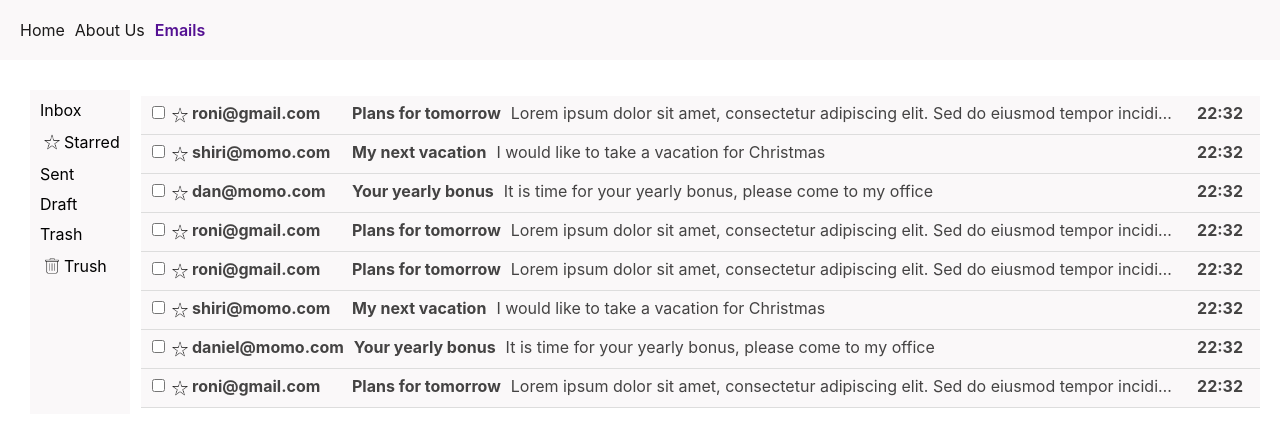
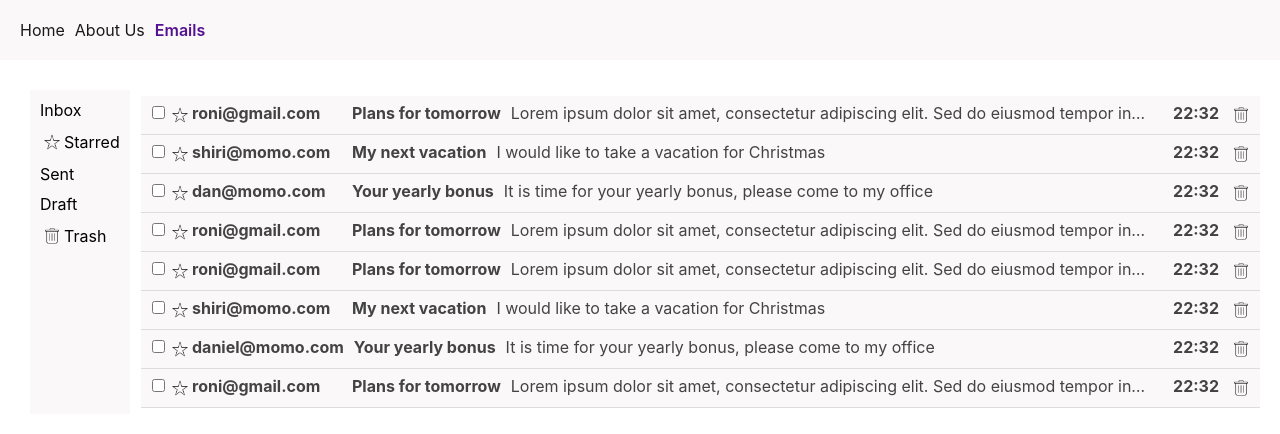
Before and after one commit to saritgalanos/misterEmail, a React (Vite) app: page /#/emails in a window 1280 px wide. Shown: the top 434 px of the page. Built offline with nearby package versions, Linux system fonts and the light colour scheme.

Commit message:
change filer to side panel

```diff
--- a/src/assets/css/cmps/email-preview.css
+++ b/src/assets/css/cmps/email-preview.css
@@ -22,16 +22,16 @@
 .email-preview .from,
 .email-preview .sent-at {
     margin-right: 10px;
-    font-weight: bold;
+    /* font-weight: bold; */
+}
+.email-not-read {
+    font-weight:bold;
+
 }
 
 .email-preview .from {
     min-width: 150px; /* Set a minimum width for the "From" field */
     max-width: 200px; /* Set a maximum width for the "From" field */
-}
-
-.email-preview .subject {
-    margin-right: 10px;
 }
 
 .email-body {
--- a/src/assets/css/cmps/email-filter.css
+++ b/src/assets/css/cmps/side-panel-filter.css
@@ -1,4 +1,4 @@
-.email-filter {
+.side-panel-filter {
     margin:10px;
     background: #faf8f9;
     min-width: 100px;
--- a/src/assets/css/index.css
+++ b/src/assets/css/index.css
@@ -12,4 +12,4 @@
 @import "./cmps/app-header.css";
 @import "./cmps/email-preview.css";
 @import "./cmps/email-list.css";
-@import "./cmps/email-filter.css";
+@import "./cmps/side-panel-filter.css";
--- a/src/cmps/EmailList.jsx
+++ b/src/cmps/EmailList.jsx
@@ -11,7 +11,7 @@ export function EmailList({ emails, onRemoveEmail, onStar }) {
             {emails.map(email =>
                 <li  key={email.id}>
 
-                    <EmailPreview email={email} onStar={onStar} />
+                    <EmailPreview email={email} onStar={onStar} onRemoveEmail={onRemoveEmail}/>
 
                 </li>
             )}
--- a/src/cmps/EmailPreview.jsx
+++ b/src/cmps/EmailPreview.jsx
@@ -3,7 +3,7 @@ import { Component, useEffect, useState } from "react"
 import { emailService } from "../services/email.service";
 import { utilService } from "../services/util.service";
 
-export function EmailPreview({ email, onStar }) {
+export function EmailPreview({ email, onStar, onRemoveEmail }) {
 
     const [isStar, setIsStar] = useState(email.isStarred)
 
@@ -11,6 +11,8 @@ export function EmailPreview({ email, onStar }) {
         setIsStar(!isStar)
         onStar(email.id)
     }
+
+    const emailReadClass = email.isRead ? '' : 'email-not-read'
 
       return (
 
@@ -20,12 +22,12 @@ export function EmailPreview({ email, onStar }) {
             </label>
             <img className="icon" onClick={() => OnstarPreview()} src={utilService.getStarIconUrl(isStar)} />
             <Link className="email-line" to={`/email/${email.id}`}>
-                <div className="from">{email.from}</div>
-                <div className="subject"> {email.subject} </div>
+                <div className={`from ${emailReadClass}`}>{email.from}</div>
+                <div className={`subject ${emailReadClass}`}> {email.subject} </div>
                 <div className="email-body"> {email.body} </div>
-                <div className="sent-at">{utilService.getDateToDisplay(new Date(email.sentAt))}</div>
+                <div className={`sent-at ${emailReadClass}`}>{utilService.getDateToDisplay(new Date(email.sentAt))}</div>
             </Link>
-
+            <img className="icon" onClick={()=> {onRemoveEmail(email.id)}} src={utilService.getTrashIconUrl(false)} />
 
         </div>
     )
--- a/src/cmps/EmailFilter.jsx
+++ b/src/cmps/SidePanelFilter.jsx
@@ -1,7 +1,7 @@
 import { useEffect, useState } from "react"
 import { utilService } from "../services/util.service"
 
-export function EmailFilter({ filterBy, onSetFilter }) {
+export function SidePanelFilter({ filterBy, onSetFilter }) {
     const [filterByToEdit, setFilterByToEdit] = useState(filterBy)
 
     function handleChange(ev) {
@@ -30,17 +30,16 @@ export function EmailFilter({ filterBy, onSetFilter }) {
 
     return (
 
-        <section className="email-filter">
+        <section className="side-panel-filter">
             <div className="image-with-text">Inbox</div>
             <div className="image-with-text"><img className="icon" onClick={() => OnStarFilter()} src={utilService.getStarIconUrl(false)} /> <p>Starred</p> </div>
             <div className="image-with-text">Sent</div>
             <div className="image-with-text">Draft</div>
-            <div className="image-with-text">Trash</div>
-            <div className="image-with-text"><img className="icon" onClick={() => OnStarFilter()} src={utilService.getTrashIconUrl(false)} /> <p>Trush</p> </div>
+            <div className="image-with-text"><img className="icon" onClick={() => OnStarFilter()} src={utilService.getTrashIconUrl(false)} /> <p>Trash</p> </div>
         </section>
 
-        // <form className="email-filter">
-        //     <h1>EmailFilter</h1>
+        // <form className="side-panel-filter">
+        //     <h1>SidePanelFilter</h1>
         //     <label htmlFor="model">Model</label>
         //     <input onChange={handleChange} id="model" value={model} name="model" type="text" />
 
--- a/src/pages/EmailDetails.jsx
+++ b/src/pages/EmailDetails.jsx
@@ -13,17 +13,33 @@ export function EmailDetails() {
         loadEmail()
     }, [params.emailId])
 
+    useEffect(() => {
+        setIsRead()
+    }, [email])
+
+
+
+
     async function loadEmail() {
         try {
-            console.log ("loading by id:" + params.emailId)
             const email = await emailService.getById(params.emailId)
             setEmail(email)
         } catch (error) {
             console.log('error:', error)
         }
     }
-
-
+    async function setIsRead() {
+        if(!email) {
+            console.log('set read called with no email available')
+            return;
+        }
+        try {
+            email.isRead = true;
+            await emailService.save(email)
+        } catch (error) {
+            console.log('error:', error)
+        }
+    }
 
     if (!email) return <div>Loading Email Deatils...</div>
 
--- a/src/pages/EmailIndex.jsx
+++ b/src/pages/EmailIndex.jsx
@@ -1,7 +1,7 @@
 import { useEffect, useState } from "react"
 import { emailService } from "../services/email.service"
 import { EmailList } from "../cmps/EmailList"
-import { EmailFilter } from "../cmps/EmailFilter"
+import { SidePanelFilter } from "../cmps/SidePanelFilter"
 
 
 
@@ -30,16 +30,16 @@ export function EmailIndex() {
     }
 
 
-    // async function onRemoveRobot(robotId) {
-    //     try {
-    //         await robotService.remove(robotId)
-    //         setRobots(prevRobots => {
-    //             return prevRobots.filter(robot => robot.id !== robotId)
-    //         })
-    //     } catch (error) {
-    //         console.log('error:', error)
-    //     }
-    // }
+    async function onRemoveEmail(emailId) {
+        try {
+            await emailService.remove(emailId)
+            setEmails(prevEmails => {
+                return prevEmails.filter(email => email.id !== emailId)
+            })
+        } catch (error) {
+            console.log('error:', error)
+        }
+    }
 
     function onSetFilter(filterBy) {
          setFilterBy(prevFilter => ({ ...prevFilter, ...filterBy }))
@@ -60,8 +60,8 @@ export function EmailIndex() {
 
     return (
         <section className="email-index">
-            <EmailFilter filterBy={ {emailStatus, txt, isRead }} onSetFilter={onSetFilter} />
-            <EmailList emails={emails} onRemoveEmail={() => { return } /*onRemoveRobot*/} onStar={onStar} />
+            <SidePanelFilter filterBy={ {emailStatus, txt, isRead }} onSetFilter={onSetFilter} />
+            <EmailList emails={emails} onRemoveEmail={onRemoveEmail} onStar={onStar} />
         </section>
     )
 
```
